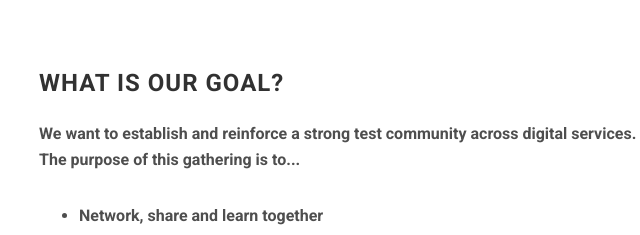
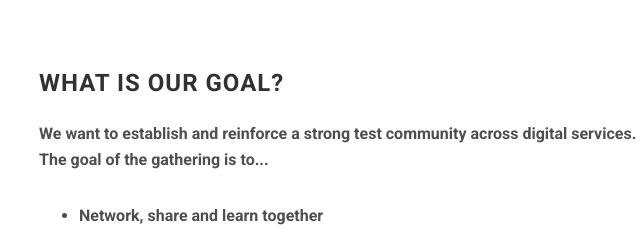
Before and after one commit to scresswell-kainos/kainos_test_gathering, a website: page index.html in a window 1280 px wide. Shown: the part 820-1055 px from the top of the page, 31-671 px from the left. Drawn offline with Linux system fonts and the light colour scheme; files whose address does not match are found by name.

Commit message:
wording change

```diff
--- a/index.html
+++ b/index.html
@@ -72,7 +72,7 @@
                 <h3 class="section-title multiple-title">What is Our Goal?</h3>
 
                 <p><b>We want to establish and reinforce a strong test community across digital services.<br>
-                    The purpose of this gathering is to...
+                    The goal of the gathering is to...
                     <ul>
                         <li>Network, share and learn together</li>
                         <li>Communicate the desired QA model we have for all projects in Digital Services</li>
```
